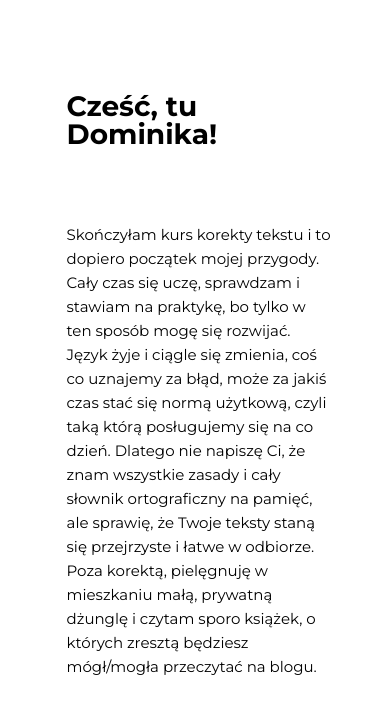
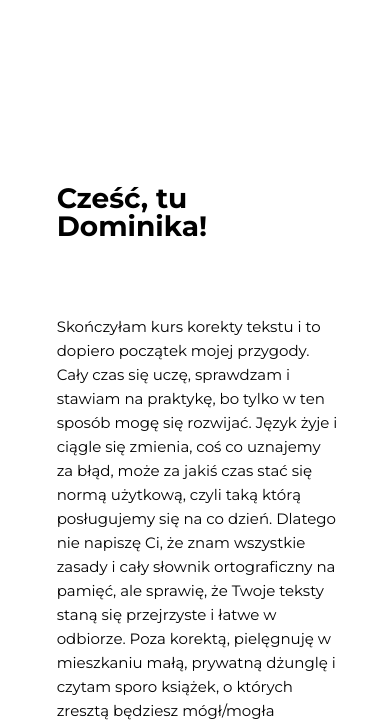
Before and after one commit to D1MK4-code/Dominika-Main, a plain HTML site: page index.html in a window 390 px wide. Shown: the part 512-1238 px from the top of the page. Drawn offline with nearby package versions, Linux system fonts and the light colour scheme.

Commit message:
new aos and width

```diff
--- a/about.css
+++ b/about.css
@@ -28,7 +28,7 @@ html{
 .first_wrapper {
     display: flex;
     flex-direction: column;
-    width: 90%;
+    width: 95%;
 }
 
 .first_wrapper h1{
@@ -55,14 +55,13 @@ html{
     padding-top: 100px;
     margin-bottom: 10px;
     /* width: 90%; */
-    padding: 2%;
 }
 
 .first_wrapper {
     padding-bottom: 150px;
     margin-bottom: 50px;
     /* width: 90%; */
-    margin: 0 ;
+    /* margin: 0 auto; */
 }
 
 .first_wrapper p{
--- a/index.html
+++ b/index.html
@@ -67,7 +67,7 @@
         <div class="about-photo" data-aos="fade-right">
             <img src="./assets/about_photo.png" alt="">
         </div>
-        <div class="first_wrapper">
+        <div class="first_wrapper" data-aos="fade-down">
             <h1>Cześć, tu Dominika!</h1>
             <p>Skończyłam kurs korekty tekstu i to dopiero początek mojej przygody. Cały czas się uczę, sprawdzam i
                 stawiam
```
